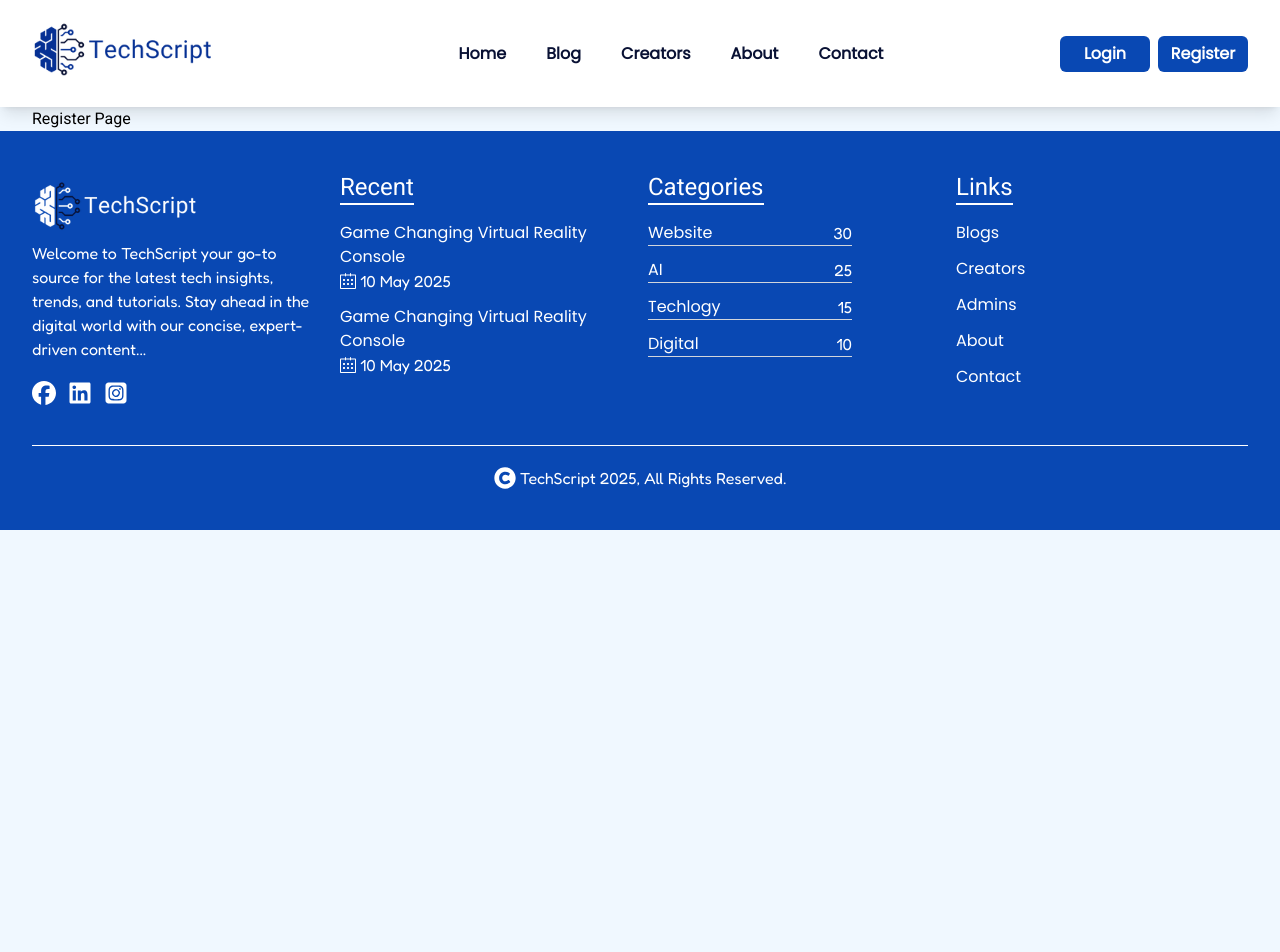
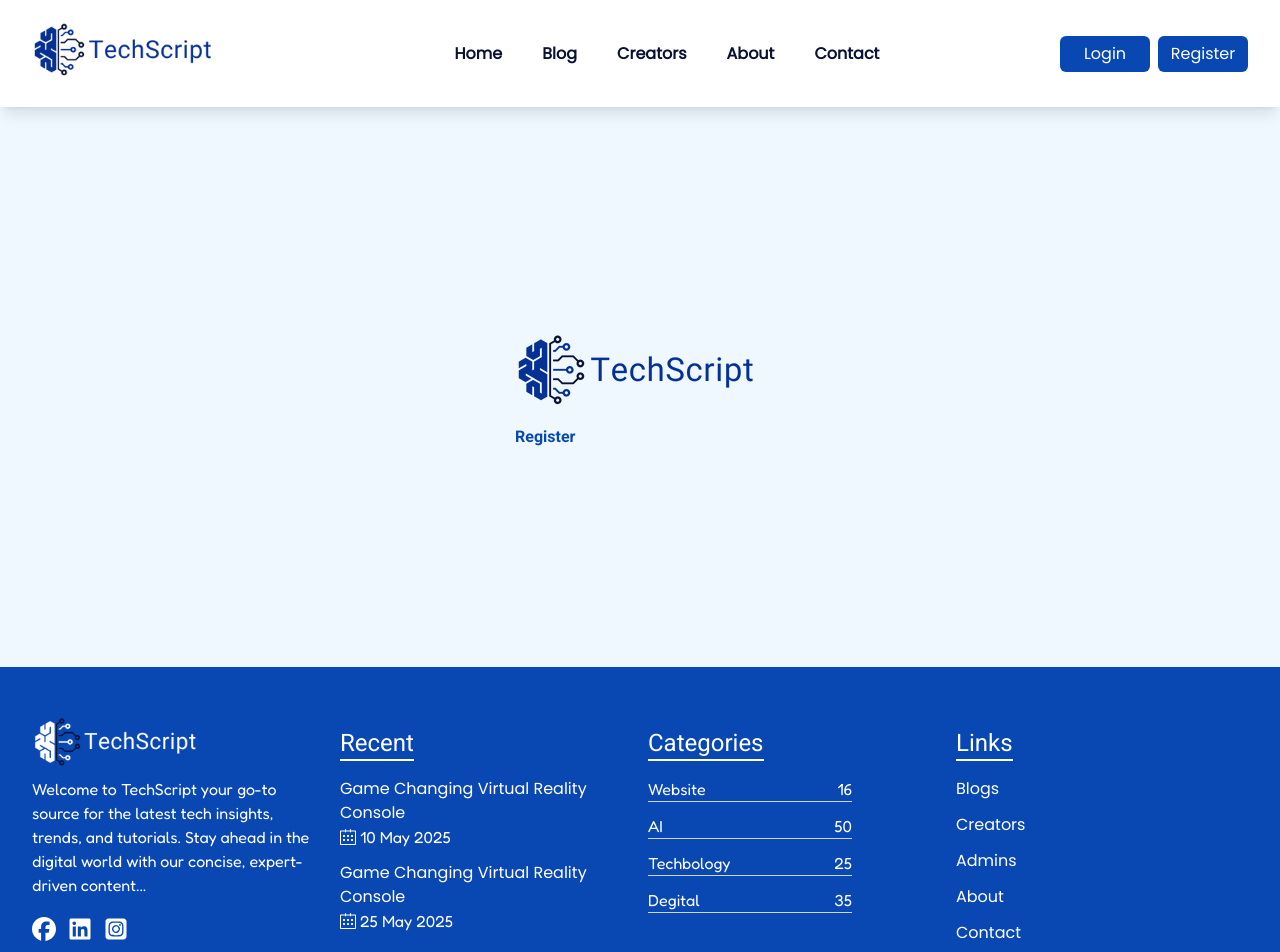
Before and after one commit to DevProdipraj/TechScript, a React (Vite) app in the folder client/: page /register in a window 1280 px wide. Shown: the top 952 px of the page. Before the commit the page ends 800 px from the top, so only its background shows below. Built offline with nearby package versions, Linux system fonts and the light colour scheme; no server answers.

Commit message:
fixed some isue in footer

```diff
--- a/client/src/component/Footer.jsx
+++ b/client/src/component/Footer.jsx
@@ -9,9 +9,9 @@ import { FaCopyright } from "react-icons/fa";
 const Footer = () => {
   return (
     <div className="bg-primary text-neutral">
-      <div className="container py-5 lg:py-10 flex justify-between space-x-4">
+      <div className="container py-5 lg:py-10 flex flex-col sm:flex-row   justify-between space-x-4">
         {/* about box */}
-        <div className="w-1/4 ">
+        <div className="w-full  md:w-1/4 ">
           <Link to="/">
             <img
               className="h-auto w-[60%]"
@@ -37,7 +37,7 @@ const Footer = () => {
           </div>
         </div>
         {/* Recent blogs box  */}
-        <div className="w-1/4">
+        <div className="w-full  md:w-1/4 mt-5">
           <h2 className="text-2xl border-b-2 inline-block mb-4">Recent</h2>
           <div className="mb-3">
             <Link to="/">Game Changing Virtual Reality Console</Link>
@@ -50,34 +50,56 @@ const Footer = () => {
             <Link to="/">Game Changing Virtual Reality Console</Link>
             <div className="flex items-center space-x-1">
               <SlCalender />
-              <span>10 May 2025</span>
+              <span>25 May 2025</span>
             </div>
           </div>
         </div>
         {/* blog category  box  */}
-        <div className="w-1/4">
+        <div className="w-full  md:w-1/4 mt-5">
           <h2 className="text-2xl border-b-2 inline-block mb-4">Categories</h2>
           <ul className="lg:pe-22 space-y-3">
-            <li className="flex items-center justify-between border-b-1 border-gray-300">
-              <Link to="/">Website</Link>
-              <span>30</span>
+
+            <li className="">
+              <Link to="/" className="flex items-center justify-between border-b-1 border-gray-300">
+              <span>
+                Website
+              </span>
+              <span>16</span>
+              </Link>
+
             </li>
-            <li className="flex items-center justify-between border-b-1 border-gray-300">
-              <Link to="/">AI</Link>
+            <li className="">
+              <Link to="/" className="flex items-center justify-between border-b-1 border-gray-300">
+              <span>
+                AI
+              </span>
+              <span>50</span>
+              </Link>
+
+            </li>
+            <li className="">
+              <Link to="/" className="flex items-center justify-between border-b-1 border-gray-300">
+              <span>
+                Techbology
+              </span>
               <span>25</span>
+              </Link>
+
             </li>
-            <li className="flex items-center justify-between border-b-1 border-gray-300">
-              <Link to="/">Techlogy</Link>
-              <span>15</span>
+            <li className="">
+              <Link to="/" className="flex items-center justify-between border-b-1 border-gray-300">
+              <span>
+                Degital
+              </span>
+              <span>35</span>
+              </Link>
+
             </li>
-            <li className="flex items-center justify-between border-b-1 border-gray-300">
-              <Link to="/">Digital</Link>
-              <span>10</span>
-            </li>
+
           </ul>
         </div>
         {/* quick link  */}
-        <div className="w-1/4 ">
+        <div className="w-full  md:w-1/4 mt-5 ">
           <h2 className="text-2xl border-b-2 inline-block mb-4">Links</h2>{" "}
           <br />
           <div className="flex flex-col space-y-3">
@@ -95,7 +117,7 @@ const Footer = () => {
           <div className="">
             <FaCopyright size={22} />
           </div>
-          <p>TechScript 2025, All Rights Reserved.</p>
+          <p className="text-[13px]">TechScript 2025, All Rights Reserved.</p>
         </div>
       </div>
     </div>
--- a/client/src/component/HeroArea.jsx
+++ b/client/src/component/HeroArea.jsx
@@ -3,32 +3,7 @@ import React from 'react'
 const HeroArea = () => {
   return (
     <div>
-      <p>
-        Lorem ipsum dolor sit amet consectetur adipisicing elit. Ea qui eos illo ad quibusdam dolor similique animi laudantium dignissimos. Aliquid ab cum sequi deserunt laboriosam enim ratione dolorum aut quam.
-        Lorem ipsum dolor sit amet consectetur adipisicing elit. Ea qui eos illo ad quibusdam dolor similique animi laudantium dignissimos. Aliquid ab cum sequi deserunt laboriosam enim ratione dolorum aut quam.
-        Lorem ipsum dolor sit amet consectetur adipisicing elit. Ea qui eos illo ad quibusdam dolor similique animi laudantium dignissimos. Aliquid ab cum sequi deserunt laboriosam enim ratione dolorum aut quam.
-        Lorem ipsum dolor sit amet consectetur adipisicing elit. Ea qui eos illo ad quibusdam dolor similique animi laudantium dignissimos. Aliquid ab cum sequi deserunt laboriosam enim ratione dolorum aut quam.
-        Lorem ipsum dolor sit amet consectetur adipisicing elit. Ea qui eos illo ad quibusdam dolor similique animi laudantium dignissimos. Aliquid ab cum sequi deserunt laboriosam enim ratione dolorum aut quam.
-        Lorem ipsum dolor sit amet consectetur adipisicing elit. Ea qui eos illo ad quibusdam dolor similique animi laudantium dignissimos. Aliquid ab cum sequi deserunt laboriosam enim ratione dolorum aut quam.
-        Lorem ipsum dolor sit amet consectetur adipisicing elit. Ea qui eos illo ad quibusdam dolor similique animi laudantium dignissimos. Aliquid ab cum sequi deserunt laboriosam enim ratione dolorum aut quam.
-        Lorem ipsum dolor sit amet consectetur adipisicing elit. Ea qui eos illo ad quibusdam dolor similique animi laudantium dignissimos. Aliquid ab cum sequi deserunt laboriosam enim ratione dolorum aut quam.
-        Lorem ipsum dolor sit amet consectetur adipisicing elit. Ea qui eos illo ad quibusdam dolor similique animi laudantium dignissimos. Aliquid ab cum sequi deserunt laboriosam enim ratione dolorum aut quam.
-        Lorem ipsum dolor sit amet consectetur adipisicing elit. Ea qui eos illo ad quibusdam dolor similique animi laudantium dignissimos. Aliquid ab cum sequi deserunt laboriosam enim ratione dolorum aut quam.
-        Lorem ipsum dolor sit amet consectetur adipisicing elit. Ea qui eos illo ad quibusdam dolor similique animi laudantium dignissimos. Aliquid ab cum sequi deserunt laboriosam enim ratione dolorum aut quam.
-        Lorem ipsum dolor sit amet consectetur adipisicing elit. Ea qui eos illo ad quibusdam dolor similique animi laudantium dignissimos. Aliquid ab cum sequi deserunt laboriosam enim ratione dolorum aut quam.
-        Lorem ipsum dolor sit amet consectetur adipisicing elit. Ea qui eos illo ad quibusdam dolor similique animi laudantium dignissimos. Aliquid ab cum sequi deserunt laboriosam enim ratione dolorum aut quam.
-        Lorem ipsum dolor sit amet consectetur adipisicing elit. Ea qui eos illo ad quibusdam dolor similique animi laudantium dignissimos. Aliquid ab cum sequi deserunt laboriosam enim ratione dolorum aut quam.
-        Lorem ipsum dolor sit amet consectetur adipisicing elit. Ea qui eos illo ad quibusdam dolor similique animi laudantium dignissimos. Aliquid ab cum sequi deserunt laboriosam enim ratione dolorum aut quam.
-        Lorem ipsum dolor sit amet consectetur adipisicing elit. Ea qui eos illo ad quibusdam dolor similique animi laudantium dignissimos. Aliquid ab cum sequi deserunt laboriosam enim ratione dolorum aut quam.
-        Lorem ipsum dolor sit amet consectetur adipisicing elit. Ea qui eos illo ad quibusdam dolor similique animi laudantium dignissimos. Aliquid ab cum sequi deserunt laboriosam enim ratione dolorum aut quam.
-        Lorem ipsum dolor sit amet consectetur adipisicing elit. Ea qui eos illo ad quibusdam dolor similique animi laudantium dignissimos. Aliquid ab cum sequi deserunt laboriosam enim ratione dolorum aut quam.
-        Lorem ipsum dolor sit amet consectetur adipisicing elit. Ea qui eos illo ad quibusdam dolor similique animi laudantium dignissimos. Aliquid ab cum sequi deserunt laboriosam enim ratione dolorum aut quam.
-        Lorem ipsum dolor sit amet consectetur adipisicing elit. Ea qui eos illo ad quibusdam dolor similique animi laudantium dignissimos. Aliquid ab cum sequi deserunt laboriosam enim ratione dolorum aut quam.
-        Lorem ipsum dolor sit amet consectetur adipisicing elit. Ea qui eos illo ad quibusdam dolor similique animi laudantium dignissimos. Aliquid ab cum sequi deserunt laboriosam enim ratione dolorum aut quam.
-        Lorem ipsum dolor sit amet consectetur adipisicing elit. Ea qui eos illo ad quibusdam dolor similique animi laudantium dignissimos. Aliquid ab cum sequi deserunt laboriosam enim ratione dolorum aut quam.
-        Lorem ipsum dolor sit amet consectetur adipisicing elit. Ea qui eos illo ad quibusdam dolor similique animi laudantium dignissimos. Aliquid ab cum sequi deserunt laboriosam enim ratione dolorum aut quam.
-        Lorem ipsum dolor sit amet consectetur adipisicing elit. Ea qui eos illo ad quibusdam dolor similique animi laudantium dignissimos. Aliquid ab cum sequi deserunt laboriosam enim ratione dolorum aut quam.
-      </p>
+
       <p>
         Lorem ipsum dolor sit amet consectetur adipisicing elit. Ea qui eos illo ad quibusdam dolor similique animi laudantium dignissimos. Aliquid ab cum sequi deserunt laboriosam enim ratione dolorum aut quam.
         Lorem ipsum dolor sit amet consectetur adipisicing elit. Ea qui eos illo ad quibusdam dolor similique animi laudantium dignissimos. Aliquid ab cum sequi deserunt laboriosam enim ratione dolorum aut quam.
--- a/client/src/component/Navbar.jsx
+++ b/client/src/component/Navbar.jsx
@@ -72,17 +72,19 @@ const Navbar = () => {
             </ul>
           </div>
 
-          <div className="hidden md:block space-x-2">
+          <div className="hidden md:block ms-2">
+            <div className="flex items-center justify-center space-x-2">
             <Link to="/login">
-              <button className="font-semibold  py-1.5 rounded-md text-md bg-primary w-[90px] text-neutral cursor-pointer transition-all duration-400 hover:bg-primary-hover">
+              <button className="  py-1.5 rounded-md text-md bg-primary w-[90px] text-neutral cursor-pointer transition-all duration-400 hover:bg-primary-hover">
                 Login
               </button>
             </Link>
             <Link to="/register">
-              <button className="font-semibold  py-1.5 rounded-md text-md bg-primary w-[90px] text-neutral cursor-pointer transition-all duration-400 hover:bg-primary-hover">
+              <button className=" py-1.5 rounded-md text-md bg-primary w-[90px] text-neutral cursor-pointer transition-all duration-400 hover:bg-primary-hover">
                 Register
               </button>
             </Link>
+            </div>
           </div>
           <div
             className="md:hidden cursor-pointer"
--- a/client/src/pages/Register.jsx
+++ b/client/src/pages/Register.jsx
@@ -1,10 +1,20 @@
 import React from "react";
+import { Link } from "react-router-dom";
 
 const Register = () => {
   return (
     <>
       <div className="container">
-        <h1>Register Page</h1>
+        <div className="flex items-center justify-center h-[70vh]">
+          <div className="w-">
+            <form method="post">
+              <Link>
+                <img src="./logo.png" alt="brand Icon" />
+              </Link>
+              <h2 className="text-primary font-semibold">Register</h2>
+            </form>
+          </div>
+        </div>
       </div>
     </>
   );
```
Also changed, not shown: 1 other file (tests, documents, lock files or other folders).
